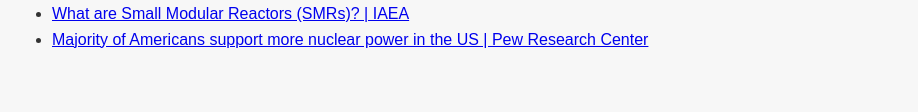
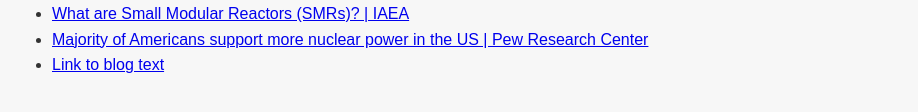
Before and after one commit to destingollamudi/Nuclear-Energy-Blog, a plain HTML site: page index.html in a window 1280 px wide. Shown: the part 4515-4627 px from the top of the page, without its empty margins (178-1096 px from the left). Drawn offline with Linux system fonts and the light colour scheme.

Commit message:
last change

```diff
--- a/index.html
+++ b/index.html
@@ -136,6 +136,7 @@
                     <li><a
                             href="https://www.pewresearch.org/short-reads/2024/08/05/majority-of-americans-support-more-nuclear-power-in-the-country/">Majority
                             of Americans support more nuclear power in the US | Pew Research Center</a></li>
+                    <li><a href="https://docs.google.com/document/d/1BpArBxtF-Oi1wp_P9FtLbDw8UOu5XLoAzmz_SvyQtG8/pub">Link to blog text</a></li>
                 </ul>
             </div>
         </section>
```
